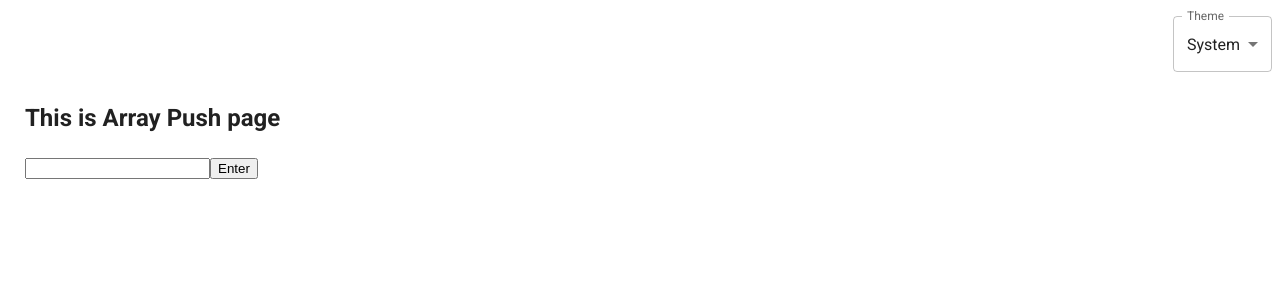
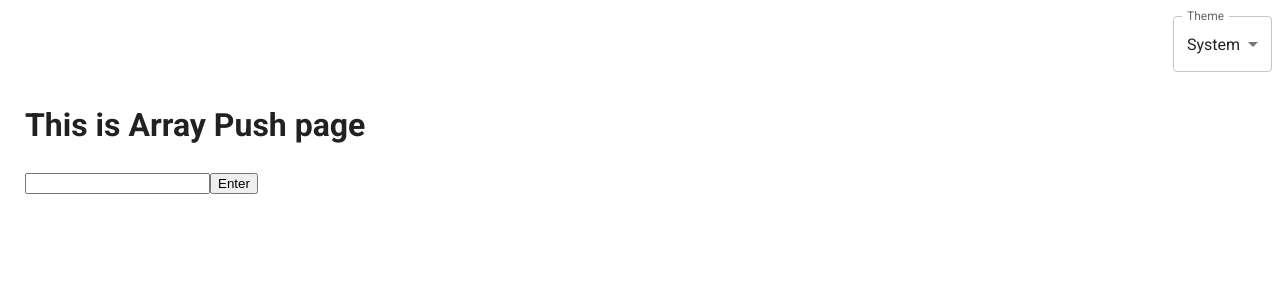
Before and after one commit to abdullatif422/spectra, a Next.js app: page /features/lessons/basicArrayPush in a window 1280 px wide. Shown: the top 300 px of the page. Built offline with nearby package versions, Linux system fonts and the light colour scheme.

Commit message:
replaced h2 tag with h1 tag

```diff
--- a/src/app/features/lessons/basicArrayPush/page.tsx
+++ b/src/app/features/lessons/basicArrayPush/page.tsx
@@ -22,7 +22,7 @@ function BasicArrayPush(props: BasicArrayPushPropTypes) {
         marginLeft: 25,
       }}
     >
-      <h2>This is Array Push page</h2>
+      <h1>This is Array Push page</h1>
       <input value={newFruit} onChange={handleOnChange} />
       <button onClick={handleEnter}>Enter</button>
 
```
